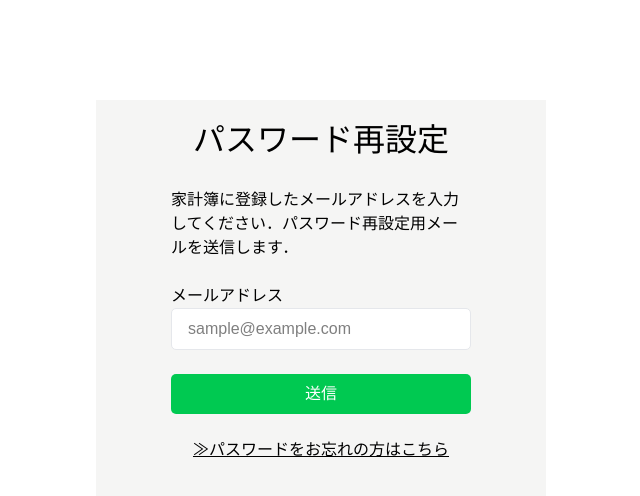
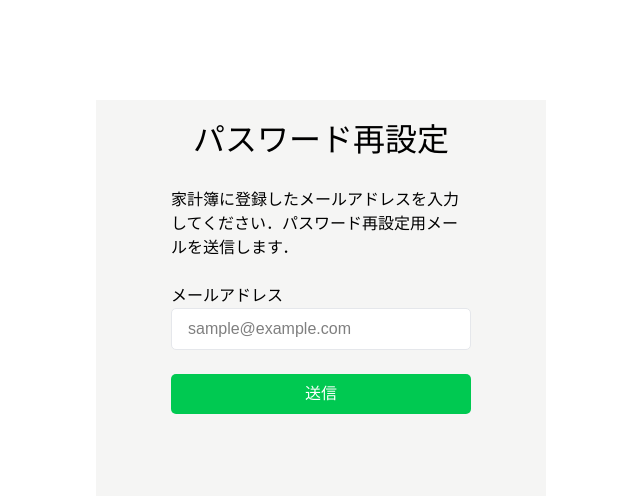
Before and after one commit to NogiSumitaka/Kakeibo-front, a Next.js app: page /password-reset-email in a window 1280 px wide. Shown: the top 496 px of the page, without its empty margins (319-959 px from the left). Built offline with nearby package versions, Linux system fonts and the light colour scheme.

Commit message:
🔥 パスワード再設定メール画面のリンクを削除

```diff
--- a/src/app/password-reset-email/page.tsx
+++ b/src/app/password-reset-email/page.tsx
@@ -1,4 +1,3 @@
-import Link from "next/link";
 import ErrorOutlineIcon from '@mui/icons-material/ErrorOutline';
 
 export default function PasswordResetEmail() {
@@ -23,7 +22,6 @@ export default function PasswordResetEmail() {
               className="px-10 py-2 w-full text-white text-[1em] bg-green-500 rounded-[5px]  cursor-pointer hover:bg-green-400 active:bg-green-600"
             />
           </form>
-          <Link href="/password-reset" className="mt-6"><u>≫パスワードをお忘れの方はこちら</u></Link>
         </div>
       </div>
     </>
```
